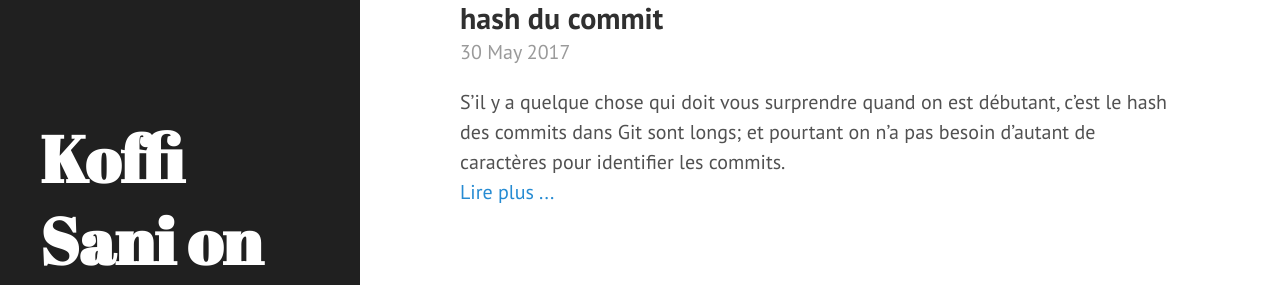
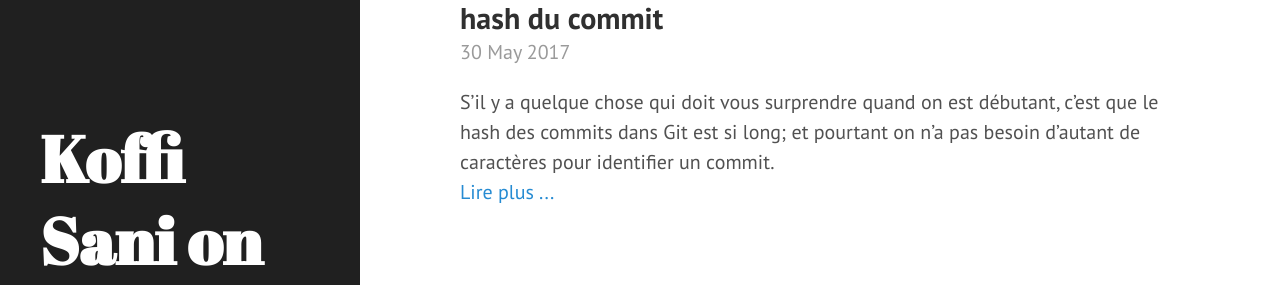
Before and after one commit to koffisani/koffisani.github.io, a Jekyll site: the page built from index.html, in a window 1280 px wide and 900 px high. Shown: the part 205-490 px from the top of the window. Built offline with Jekyll 4.4.1, drawn with Linux system fonts in a browser that asks for light colours; nearby versions of some CDN libraries; a script that is not in the unit is left out; the list of posts is cut into pages by our own code.

Commit message:
Correction de quelques fautes

```diff
--- a/_posts/2017-05-30-pourquoi-git-ne-considere-que-peu-de-caracteres-significatifs-du-hash-du-commit.markdown
+++ b/_posts/2017-05-30-pourquoi-git-ne-considere-que-peu-de-caracteres-significatifs-du-hash-du-commit.markdown
@@ -1,14 +1,14 @@
 ---
 published: true
 title: Pourquoi Git ne considère que peu de caractères dans le hash du commit
-description: Le hash des commits dans Git sont longs; et pourtant on n'a pas besoin d'autant de caractères pour identifier les commits.
+description: Le hash des commits dans Git est long; et pourtant on n'a pas besoin d'autant de caractères pour identifier un commit.
 layout: post
 header-img: branching-illustration@2x.png
 tags: [Programming, Code, Git, GitHub, GitLab]
 categories: [Development]
 ---
 
-S'il y a quelque chose qui doit vous surprendre quand on est débutant, c'est le hash des commits dans Git sont longs; et pourtant on n'a pas besoin d'autant de caractères pour identifier les commits.<!--more--> En effet, à chacun des commits, Git affecte un code appelé hash, lequel code est unique dans tout le repertoire. Ce code est utile pour toute opération autour du commit concerné : `checkout`, `reset`, `rebase`, `diff`... C'est gênant de de devoir saisir ou copier/coller une longue chaine de caractères (40 caractères) pour effectuer une action sur un commit.
+S'il y a quelque chose qui doit vous surprendre quand on est débutant, c'est que le hash des commits dans Git est si long; et pourtant on n'a pas besoin d'autant de caractères pour identifier un commit.<!--more--> En effet, à chacun des commits, Git affecte un code appelé hash, lequel code est unique dans tout le repertoire. Ce code est utile pour toute opération autour du commit concerné : `checkout`, `reset`, `rebase`, `diff`,... C'est gênant de devoir saisir ou copier/coller une longue chaine de caractères (40 caractères) pour effectuer une action sur un commit.
 
 Lors de l'affichage du log (`git log`), Git affiche ce qui suit :
 
```
